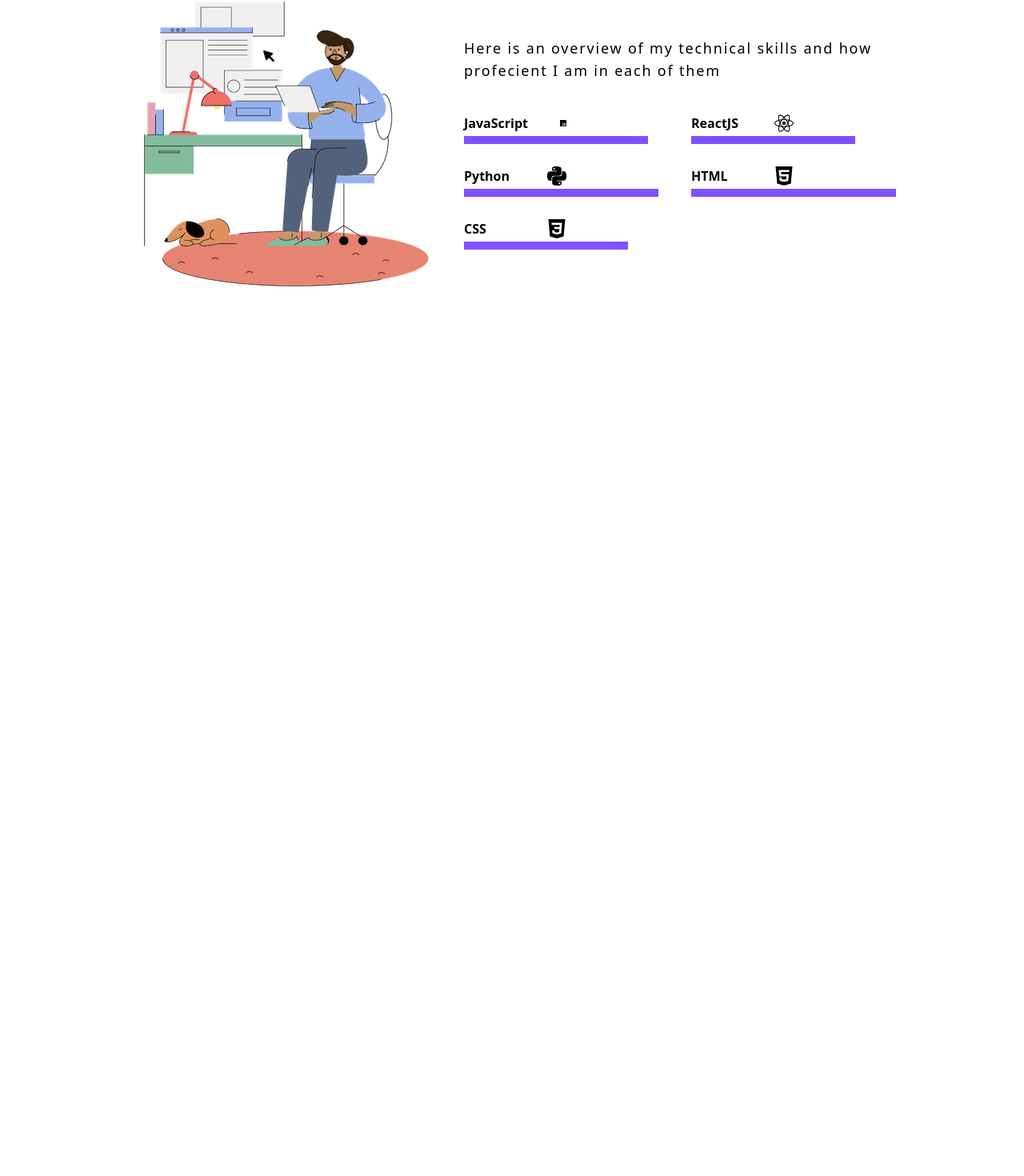
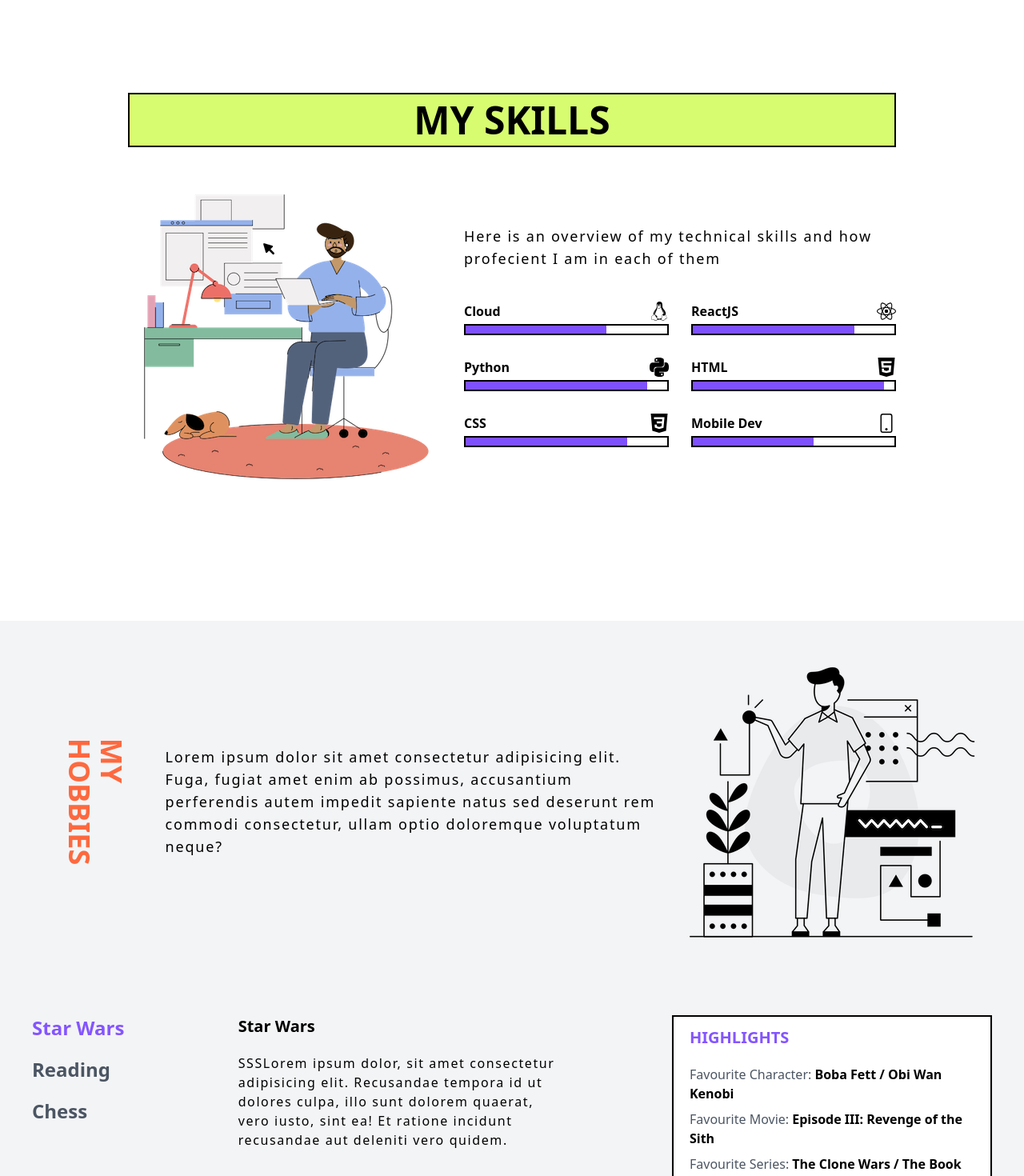
Before and after one commit to AbeerRao/abr-dev, a Next.js app: page / in a window 1280 px wide. Shown: the part 1298-2768 px from the top of the page at 80% size. Before the commit the page ends 1693 px from the top, so only its background shows below. Built offline with nearby package versions, Linux system fonts and the light colour scheme.

Commit message:
Added hobbies section

```diff
--- a/components/About.js
+++ b/components/About.js
@@ -3,7 +3,7 @@ import React from 'react'
 function About() {
 
     const styles = {
-        container: "w-5/6 flex flex-1 divide-x-2 divide-black border-x-2 border-b-2 border-black",
+        container: "w-3/4 flex flex-1 divide-x-2 divide-black border-x-2 border-b-2 border-black",
         left: "about-div px-10 bg-[#ffcbfa]",
         right: "about-div px-10 bg-[#7e51ff] text-white",
         heading: "font-bold text-4xl",
--- /dev/null
+++ b/components/Hobbies.js
@@ -0,0 +1,74 @@
+import React, { useEffect, useState } from 'react'
+import Image from 'next/image'
+import picture from "../assets/hobby.png"
+import hobbiesData from "../hobbies.json"
+
+export default function Hobbies() {
+
+    const styles = {
+        main: "mt-40 h-max w-full flex flex-col items-center px-10 py-10 bg-gray-100",
+        textContainer: "flex flex-row items-center space-x-2",
+        heading: "font-bold text-4xl rotate-90 text-[#fd693f]",
+        para: "tracking-widest text-lg",
+        bigDaddy: "flex flex-1 items-start space-x-10 w-full justify-between mt-20",
+        list: "flex flex-col space-y-5",
+        content: "flex flex-col space-y-5 w-1/3",
+        contentHeading: "font-bold text-xl",
+        contentPara: "tracking-widest",
+        keySection: "border-2 border-black paper w-1/3 px-5 py-3",
+        activeText: "font-bold text-2xl cursor-pointer text-[#8455ff]",
+        listName: "text-gray-600 font-bold text-2xl cursor-pointer",
+        keyHeading: "text-[#8455ff] font-bold text-xl mb-5"
+    }
+
+    const [active, setActive] = useState(["Star Wars", 0])
+
+    useEffect(() => {
+        const getProfileData = async () => {
+            const data = await fetch("https://api.chess.com/pub/player/xbrrxo/stats")
+                .then(res => res.json())
+            hobbiesData[2].keys[0][1] = data.chess_rapid.last.rating
+            hobbiesData[2].keys[1][1] = ((data.chess_rapid.record.win / (data.chess_rapid.record.win + data.chess_rapid.record.loss + data.chess_rapid.record.draw))*100).toFixed(2).toString()
+        }
+        return getProfileData
+    }, [])
+
+    const items = hobbiesData
+
+    return (
+        <div className={styles.main}>
+            <div className={styles.textContainer}>
+                <p className={styles.heading}>MY HOBBIES</p>
+                <p className={styles.para}>Lorem ipsum dolor sit amet consectetur adipisicing elit. Fuga, fugiat amet enim ab possimus, accusantium perferendis autem impedit sapiente natus sed deserunt rem commodi consectetur, ullam optio doloremque voluptatum neque?</p>
+                <Image
+                    src={picture}
+                    height={394}
+                    width={400}
+                    alt="hobby" />
+            </div>
+            <div className={styles.bigDaddy}>
+                <div className={styles.list}>
+                    {items.map((item, id) => {
+                        if (item.name === active[0]) {
+                            return (
+                                <p key={id} className={styles.activeText}>{item.name}</p>
+                            )
+                        } return (
+                            <p key={id} className={styles.listName} onClick={() => setActive([item.name, id])}>{item.name}</p>
+                        )
+                    })}
+                </div>
+                <div className={styles.content}>
+                    <p className={styles.contentHeading}>{items[active[1]].name}</p>
+                    <p className={styles.contentPara}>{items[active[1]].content}</p>
+                </div>
+                <div className={styles.keySection}>
+                    <p className={styles.keyHeading}>HIGHLIGHTS</p>
+                    {items[active[1]].keys.map((key, id) => (
+                        <p key={id} className="text-gray-600 mb-2">{key[0]}<span className="text-black font-bold">{key[1]}</span></p>
+                    ))}
+                </div>
+            </div>
+        </div>
+    )
+}
--- a/components/Intro.js
+++ b/components/Intro.js
@@ -4,7 +4,7 @@ import Image from 'next/image'
 function Intro() {
 
     const styles = {
-        container: "mt-24 flex flex-1 w-3/4 flex-row justify-between items-center px-20",
+        container: "mt-40 flex flex-1 w-3/4 flex-row justify-between items-center px-20",
         heading: "font-bold text-6xl text-[#fd693f] leading-tight",
         para: "w-3/4 mt-5 leading-relaxed text-lg",
         image: "rounded-full border-4 border-black p-2 border-[#8455ff] hover:scale-105 transition transform duration-200 ease-in-out"
--- a/components/Skills.js
+++ b/components/Skills.js
@@ -1,28 +1,30 @@
 import Image from 'next/image'
-import React, { useState } from 'react'
+import React from 'react'
 import picture from "../assets/work.png"
-import { SiJavascript, SiReact, SiPython, SiHtml5, SiCss3 } from "react-icons/si"
+import { SiLinux, SiReact, SiPython, SiHtml5, SiCss3 } from "react-icons/si"
+import { BsPhone } from "react-icons/bs"
 
 function Skills() {
 
     const styles = {
-        main: "mt-24 flex flex-col items-center space-y-5 w-3/4",
-        heading: "font-bold w-full flex justify-center text-5xl bg-[#d7fc70] px-5 py-2 border-2 border-black",
+        main: "mt-40 flex flex-col items-center w-3/4",
+        heading: "mb-10 font-bold w-full flex justify-center text-5xl bg-[#d7fc70] px-5 py-2 border-2 border-black",
         container1: "flex flex-1 flex-row justify-between items-center space-x-5",
         text: "tracking-widest text-lg",
         container2: "flex flex-col items-start space-y-10 w-full",
         skillBox: "grid grid-cols-2 w-full gap-7",
         skill: "flex flex-col items-start space-y-1 w-full",
-        name: "font-bold flex w-1/2 justify-between",
+        progressContainer: "border-2 border-black w-full",
+        name: "font-bold flex w-full justify-between",
         icon: "logo",
         bar: "bg-[#7e51ff] h-2.5"
     }
 
     const items = [
         {
-            name: "JavaScript",
-            logo: SiJavascript,
-            barValue: "90%"
+            name: "Cloud",
+            logo: SiLinux,
+            barValue: "70%"
         },
         {
             name: "ReactJS",
@@ -32,23 +34,24 @@ function Skills() {
         {
             name: "Python",
             logo: SiPython,
-            barValue: "95%"
+            barValue: "90%"
         },
         {
             name: "HTML",
             logo: SiHtml5,
-            barValue: "100%"
+            barValue: "95%"
         },
         {
             name: "CSS",
             logo: SiCss3,
             barValue: "80%"
+        },
+        {
+            name: "Mobile Dev",
+            logo: BsPhone,
+            barValue: "60%"
         }
     ]
-
-    {items.map((item) => {
-        console.log(item)
-    })}
 
     return (
         <div className={styles.main}>
@@ -64,9 +67,11 @@ function Skills() {
                     <div className={styles.skillBox}>
                         {
                             items.map((item) => (
-                                <div className={styles.skill}>
+                                <div className={styles.skill} key={item.name}>
                                     <p className={styles.name}>{item.name} <item.logo className={styles.icon} /></p>
-                                    <div className={styles.bar} style={{ width: item.barValue }}></div>
+                                    <div className={styles.progressContainer}>
+                                        <div className={styles.bar} style={{ width: item.barValue }}></div>
+                                    </div>
                                 </div>
                             ))
                         }
--- a/components/Socials.js
+++ b/components/Socials.js
@@ -4,7 +4,7 @@ import { FaTwitter, FaLinkedin, FaYoutube, FaDev, FaGithub } from "react-icons/f
 function Socials() {
 
     const styles = {
-        container: "w-5/6 bg-[#daf464] mt-24 py-5 flex flex-1 flex-row justify-around border-2 border-black items-center",
+        container: "w-3/4 bg-[#daf464] mt-40 py-5 flex flex-1 flex-row justify-around border-2 border-black items-center",
     }
 
     return (
--- /dev/null
+++ b/hobbies.json
@@ -0,0 +1,62 @@
+[{
+    "name": "Star Wars",
+    "content": "SSSLorem ipsum dolor, sit amet consectetur adipisicing elit. Recusandae tempora id ut dolores culpa, illo sunt dolorem quaerat, vero iusto, sint ea! Et ratione incidunt recusandae aut deleniti vero quidem.",
+    "keys": [
+        [
+            "Favourite Character: ",
+            "Boba Fett / Obi Wan Kenobi"
+        ],
+        [
+            "Favourite Movie: ",
+            "Episode III: Revenge of the Sith"
+        ],
+        [
+            "Favourite Series: ",
+            "The Clone Wars / The Book of Boba Fett"
+        ]
+    ]
+},
+{
+    "name": "Reading",
+    "content": "RRRLorem ipsum dolor, sit amet consectetur adipisicing elit. Recusandae tempora id ut dolores culpa, illo sunt dolorem quaerat, vero iusto, sint ea! Et ratione incidunt recusandae aut deleniti vero quidem.",
+    "keys": [
+        [
+            "Favourite Book: ",
+            "To Kill a Mockingbird - Harper Lee"
+        ],
+        [
+            "Favourite Author: ",
+            "Amish Tripathi / Shashi Tharoor / James Patterson"
+        ],
+        [
+            "Favourite Genre: ",
+            "High Fantasy / Historical Fiction / Mythology"
+        ]
+    ]
+},
+{
+    "name": "Chess",
+    "content": "CCCLorem ipsum dolor, sit amet consectetur adipisicing elit. Recusandae tempora id ut dolores culpa, illo sunt dolorem quaerat, vero iusto, sint ea! Et ratione incidunt recusandae aut deleniti vero quidem.",
+    "keys": [
+        [
+            "Current Rating: ",
+            ""
+        ],
+        [
+            "Win %: ",
+            ""
+        ],
+        [
+            "Favourite Opening (White): ",
+            "London System"
+        ],
+        [
+            "Favourite Opening (Black): ",
+            "Modern Defence"
+        ],
+        [
+            "Favourite Resources: ",
+            "GothamChess / GMHikaru"
+        ]
+    ]
+}]
--- a/package.json
+++ b/package.json
@@ -7,6 +7,7 @@
   },
   "dependencies": {
     "@headlessui/react": "^1.7.8",
+    "chess-web-api": "^1.1.2",
     "next": "latest",
     "react": "18.2.0",
     "react-dom": "18.2.0",
--- a/pages/index.tsx
+++ b/pages/index.tsx
@@ -1,10 +1,11 @@
 import type { NextPage } from 'next'
+import Head from 'next/head'
 import Header from '../components/Header'
 import Intro from '../components/Intro'
 import Socials from '../components/Socials'
 import About from '../components/About'
 import Skills from '../components/Skills'
-import Head from 'next/head'
+import Hobbies from '../components/Hobbies'
 
 const Home: NextPage = () => {
 
@@ -22,6 +23,7 @@ const Home: NextPage = () => {
       <Socials />
       <About />
       <Skills />
+      <Hobbies />
     </div>
   )
 }
--- a/styles/globals.css
+++ b/styles/globals.css
@@ -33,3 +33,13 @@
 .logo {
     @apply ml-10 text-2xl
 }
+
+.paper {
+    background: #fff;
+    box-shadow:
+        0 1px 1px rgba(0,0,0,0.15),
+        0 10px 0 -5px #eee,
+        0 10px 1px -4px rgba(0,0,0,0.15),
+        0 20px 0 -10px #eee,
+        0 20px 1px -9px rgba(0,0,0,0.15);
+}
```
Also changed, not shown: assets/hobby.png (added), test.html (added), 1 other file (tests, documents, lock files or other folders).
